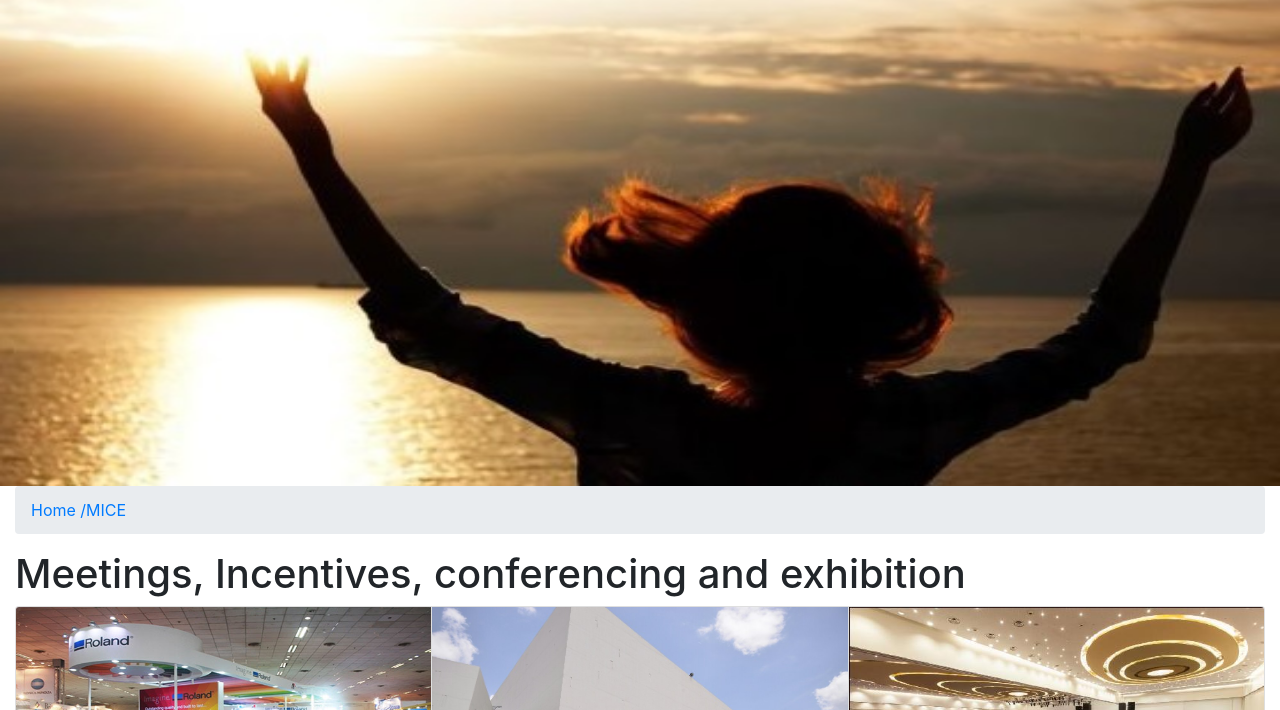
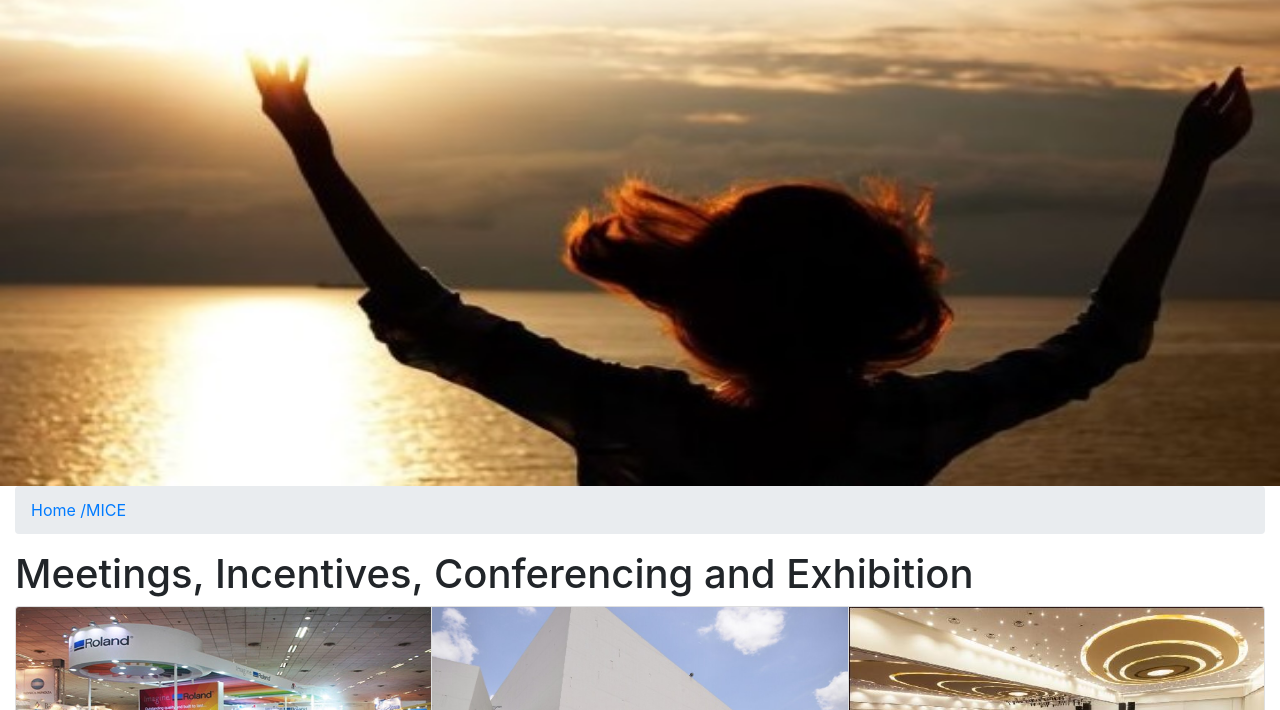
Before and after one commit to samuel18/bootstrap_static_website, a website: page mice.html in a window 1280 px wide. Shown: the part 90-800 px from the top of the page. Drawn offline with nearby package versions, Linux system fonts and the light colour scheme.

Commit message:
Adjustment of the title tag

```diff
--- a/mice.html
+++ b/mice.html
@@ -1,7 +1,7 @@
 <!DOCTYPE html>
 <html>
     <head>
-        <title>Home</title>
+        <title>MICE</title>
         <meta charset="utf-8">
         <meta name="viewport" content="width=device-width">
         <link href="node_modules/bootstrap/dist/css/bootstrap.css" rel="stylesheet" />
@@ -71,7 +71,7 @@
                 <li class="breadcumb-item"><a href="index.html">Home / </a></li>
                 <li class="breadcumb-item active"><a href="mice.html">MICE</a></li>
             </ol>
-            <h1>Meetings, Incentives, conferencing and exhibition</h1>
+            <h1>Meetings, Incentives, Conferencing and Exhibition</h1>
             <div class="card-group">
                 <div class="card">
                     <img src="images/card-one.jpg" class="card-img-top" style="max-height:250px;">
```
